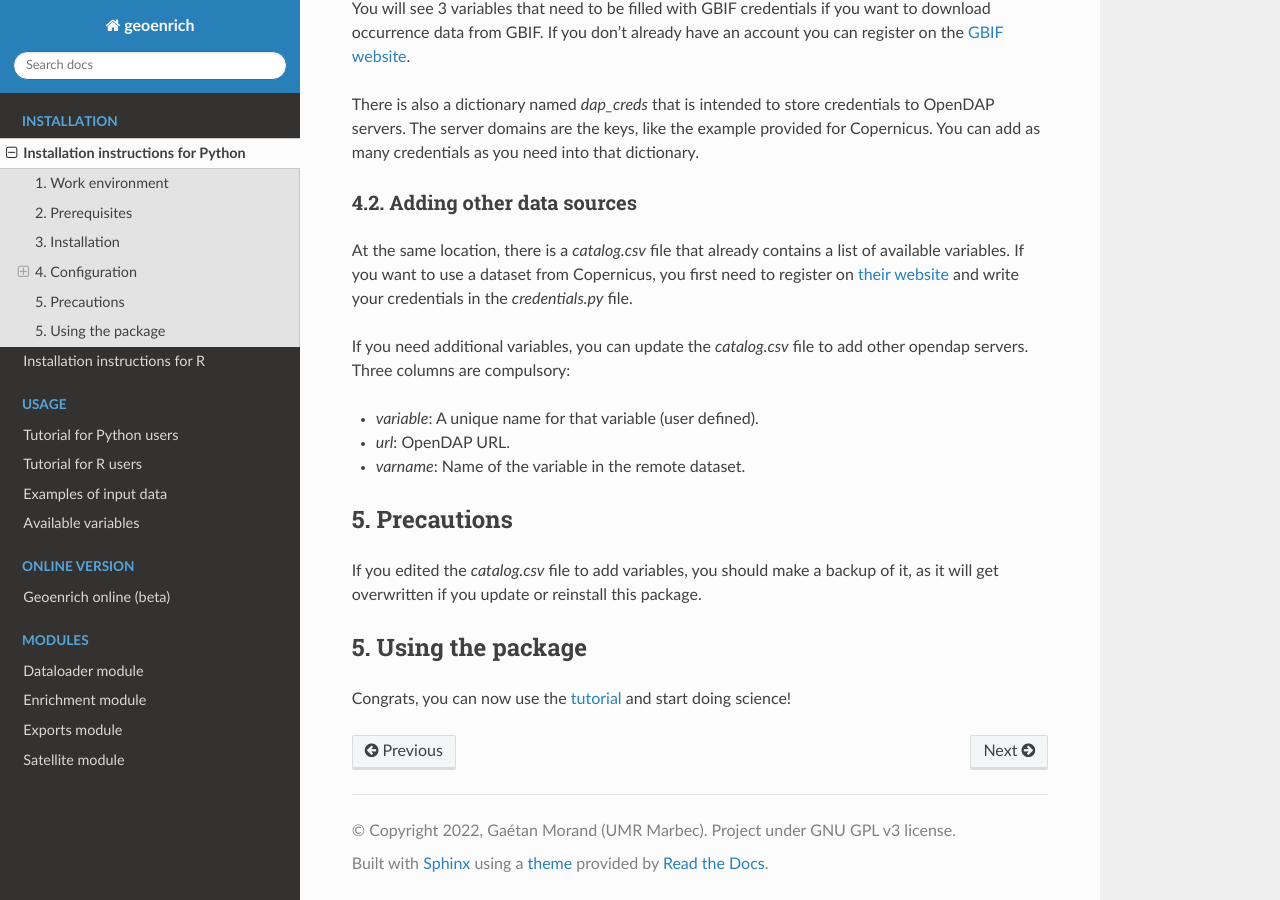
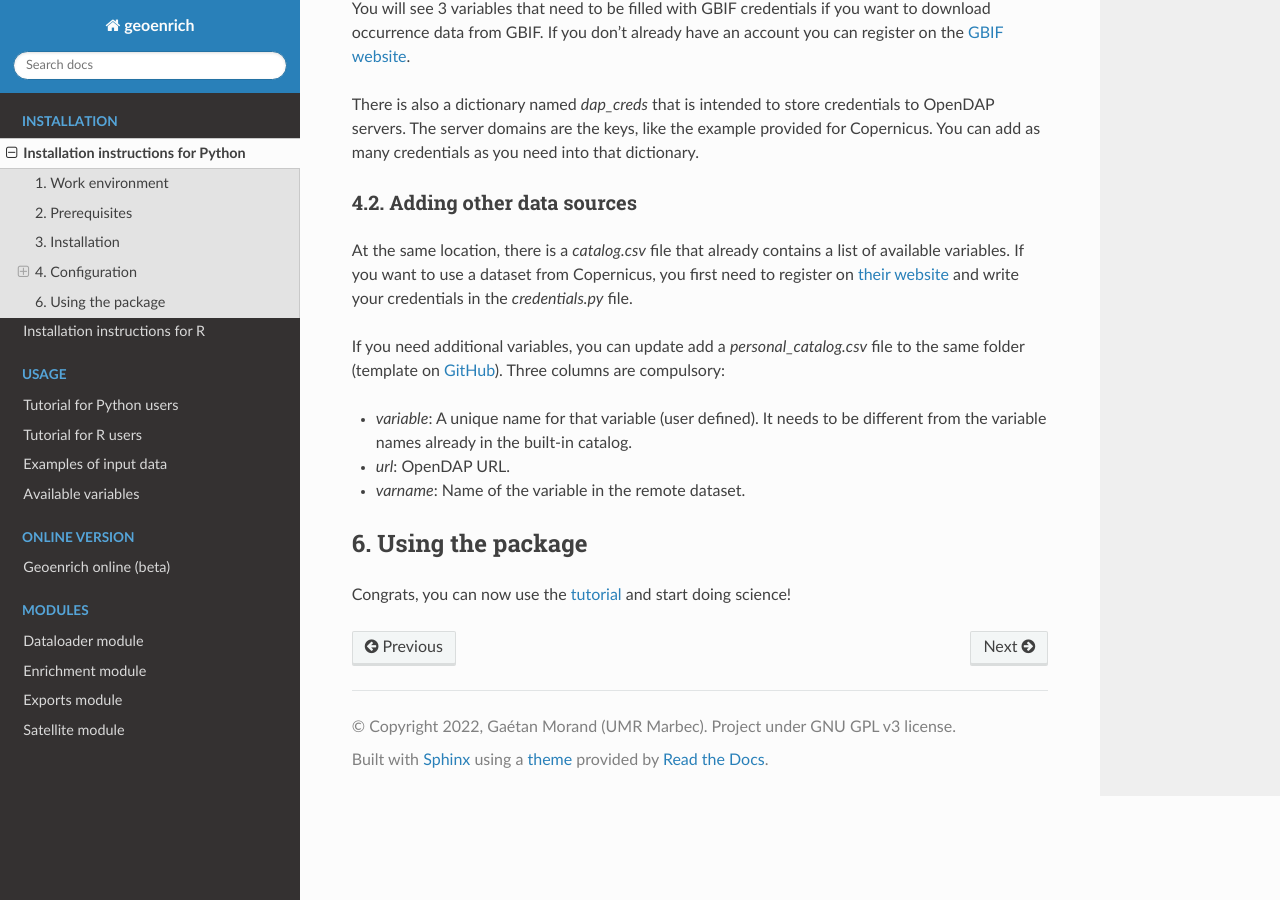
Before and after one commit to IRDG2OI/geoenrich, a Sphinx documentation site: the page built from docs/source/install.rst, in a window 1280 px wide and 900 px high, scrolled down 888 px. Built offline with Sphinx 7.4.7 and the Read the Docs theme 2.0.0, drawn with Linux system fonts in a browser that asks for light colours.

Commit message:
modified:   .zenodo.json 	modified:   CHANGELOG.md 	modified:   MANIFEST.in 	modified:   README.md 	modified:   docker/initialize.py 	modified:   docs/source/conf.py 	modified:   docs/source/index.rst 	modified:   docs/source/install.rst 	modified:   docs/source/r-install.rst 	new file:   geoenrich/data/personal_catalog.csv 	modified:   geoenrich/satellite.py 	modified:   setup.cfg

```diff
--- a/docs/source/conf.py
+++ b/docs/source/conf.py
@@ -25,7 +25,7 @@ copyright = '2022, Gaétan Morand (UMR Marbec). Project under GNU GPL v3 license
 author = 'Gaétan Morand (UMR Marbec)'
 
 # The full version, including alpha/beta/rc tags
-release = '0.5.6'
+release = '0.5.7'
 
 
 # -- General configuration ---------------------------------------------------
--- a/docs/source/index.rst
+++ b/docs/source/index.rst
@@ -1,4 +1,4 @@
-geoenrich 0.5.6 documentation
+geoenrich 0.5.7 documentation
 ==============================
 
 |Read the Docs| |License| |PyPI| |Python versions| |Last commit| |DOI|
--- a/docs/source/install.rst
+++ b/docs/source/install.rst
@@ -42,20 +42,14 @@ There is also a dictionary named *dap_creds* that is intended to store credentia
 
 At the same location, there is a *catalog.csv* file that already contains a list of available variables. If you want to use a dataset from Copernicus, you first need to register on `their website <https://resources.marine.copernicus.eu/registration-form>`_ and write your credentials in the *credentials.py* file.
 
-If you need additional variables, you can update the *catalog.csv* file to add other opendap servers. Three columns are compulsory:
+If you need additional variables, you can update add a *personal_catalog.csv* file to the same folder (template on `GitHub <https://github.com/morand-g/geoenrich/blob/main/geoenrich/data/personal_catalog.csv>`_). Three columns are compulsory:
 
-- *variable*: A unique name for that variable (user defined).
+- *variable*: A unique name for that variable (user defined). It needs to be different from the variable names already in the built-in catalog.
 - *url*: OpenDAP URL.
 - *varname*: Name of the variable in the remote dataset.
 
 
-5. Precautions
---------------
-
-If you edited the *catalog.csv* file to add variables, you should make a backup of it, as it will get overwritten if you update or reinstall this package.
-
-
-5. Using the package
+6. Using the package
 --------------------
 
 Congrats, you can now use the `tutorial <https://geoenrich.readthedocs.io/en/latest/tutorial.html>`_ and start doing science!
--- a/setup.cfg
+++ b/setup.cfg
@@ -1,6 +1,6 @@
 [metadata]
 name = geoenrich
-version = 0.5.6
+version = 0.5.7
 author = Gaétan Morand (UMR Marbec)
 author_email = gaetan.morand@ird.fr
 description = A package to enrich your geo-referenced data (e.g. species occurrences) with environmental data.
```
Also changed, not shown: CHANGELOG.md (+7 -0 lines), README.md (+1 -1 lines), docs/source/r-install.rst (+3 -9 lines), .zenodo.json, 4 other files.
